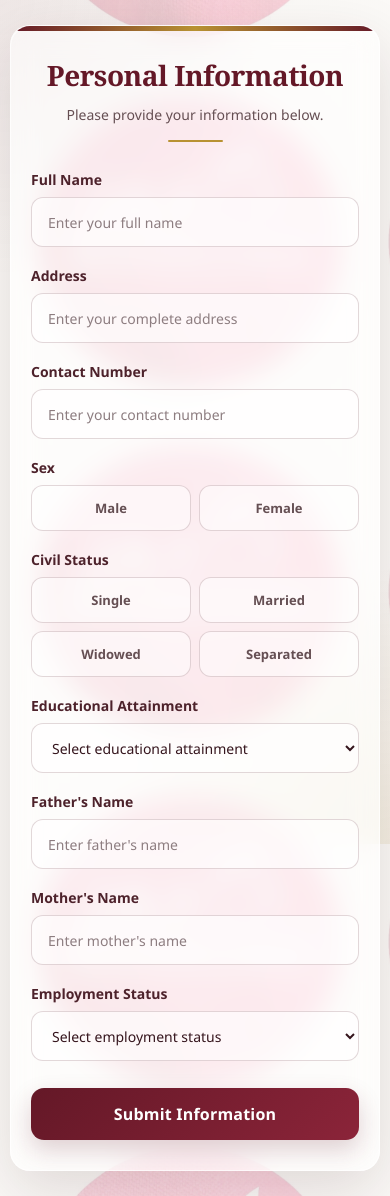
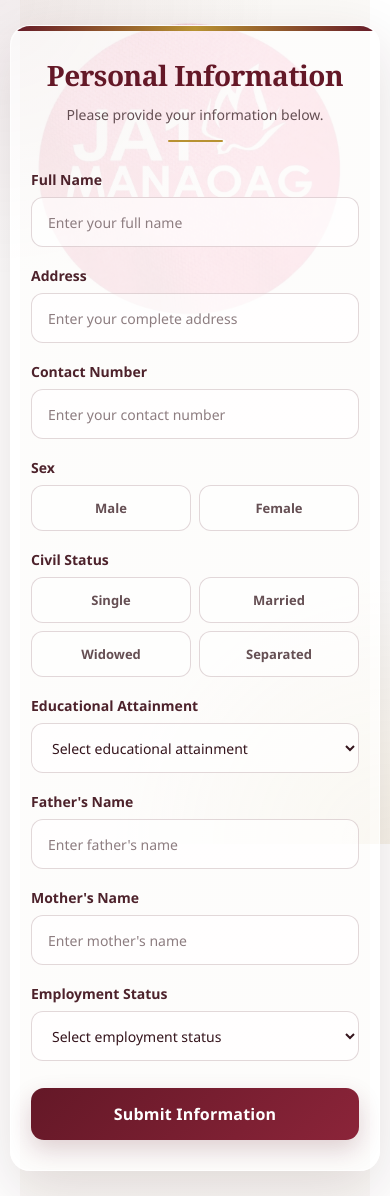
Before and after one commit to marrajanerick-alt/ja1manaoag, a Flask app: page / in a window 390 px wide. Run offline with Flask 3, Linux system fonts and the light colour scheme.

Commit message:
Update style.css

```diff
--- a/static/style.css
+++ b/static/style.css
@@ -19,7 +19,7 @@ body {
     font-family: "Segoe UI", Arial, sans-serif;
     color: #35151d;
 
-    /* Background */
+    /* Background image - does NOT repeat */
     background:
         linear-gradient(
             rgba(250, 248, 245, 0.82),
@@ -28,8 +28,8 @@ body {
         url("/static/background.jpg");
 
     background-size: 600px auto;
-    background-repeat: repeat;
-    background-position: center;
+    background-repeat: no-repeat;
+    background-position: center top;
 
     position: relative;
 }
@@ -58,7 +58,6 @@ body::before {
         );
 
     pointer-events: none;
-
     z-index: 0;
 }
 
@@ -75,13 +74,8 @@ body::before {
 
     padding: 42px;
 
-    /*
-       Transparent glass effect
-    */
+    /* Transparent - NO BLUR */
     background: rgba(255, 255, 255, 0.58);
-
-    backdrop-filter: blur(14px);
-    -webkit-backdrop-filter: blur(14px);
 
     border: 1px solid rgba(255, 255, 255, 0.65);
 
@@ -92,7 +86,6 @@ body::before {
         inset 0 1px 0 rgba(255, 255, 255, 0.7);
 
     position: relative;
-
     z-index: 1;
 
     overflow: hidden;
@@ -139,7 +132,6 @@ h1 {
         serif;
 
     font-size: 34px;
-
     font-weight: 700;
 
     color: #641827;
@@ -149,23 +141,18 @@ h1 {
     margin-bottom: 10px;
 }
 
-
 .subtitle {
     text-align: center;
 
     color: #654f53;
 
     font-size: 15px;
-
     line-height: 1.6;
 
     margin-bottom: 35px;
 
     position: relative;
 }
-
-
-/* Gold line */
 
 .subtitle::after {
     content: "";
@@ -189,16 +176,12 @@ h1 {
 
 form {
     display: flex;
-
     flex-direction: column;
-
     gap: 22px;
 }
 
-
 .form-group {
     display: flex;
-
     flex-direction: column;
 }
 
@@ -211,7 +194,6 @@ label {
     margin-bottom: 8px;
 
     font-size: 14px;
-
     font-weight: 600;
 
     color: #4d222b;
@@ -240,7 +222,6 @@ select {
     color: #35151d;
 
     font-family: inherit;
-
     font-size: 15px;
 
     outline: none;
@@ -252,15 +233,9 @@ select {
         background 0.25s ease;
 }
 
-
-/* Placeholder */
-
 input::placeholder {
     color: #8d7d80;
 }
-
-
-/* Focus */
 
 input[type="text"]:focus,
 input[type="tel"]:focus,
@@ -275,9 +250,6 @@ select:focus {
     transform: translateY(-1px);
 }
 
-
-/* Select */
-
 select {
     cursor: pointer;
 }
@@ -289,46 +261,31 @@ select {
 
 .radio-group {
     display: flex;
-
     flex-wrap: wrap;
-
     gap: 10px;
 }
 
-
 .radio-option {
     flex: 1;
-
     min-width: 120px;
-
     position: relative;
 }
 
-
-/* Hide original radio */
-
 .radio-option input[type="radio"] {
     position: absolute;
-
     opacity: 0;
-
     pointer-events: none;
 }
-
-
-/* Radio button */
 
 .radio-option label {
     display: flex;
 
     align-items: center;
-
     justify-content: center;
 
     min-height: 48px;
 
     margin: 0;
-
     padding: 10px 15px;
 
     border: 1px solid rgba(110, 60, 70, 0.20);
@@ -346,9 +303,6 @@ select {
     transition: all 0.25s ease;
 }
 
-
-/* Hover */
-
 .radio-option label:hover {
     border-color: #a56d76;
 
@@ -356,9 +310,6 @@ select {
 
     color: #641827;
 }
-
-
-/* Selected */
 
 .radio-option input[type="radio"]:checked + label {
     border-color: #7b1f32;
@@ -389,7 +340,6 @@ button[type="submit"] {
     margin-top: 8px;
 
     border: none;
-
     border-radius: 13px;
 
     background:
@@ -402,9 +352,7 @@ button[type="submit"] {
     color: white;
 
     font-family: inherit;
-
     font-size: 16px;
-
     font-weight: 700;
 
     letter-spacing: 0.2px;
@@ -420,7 +368,6 @@ button[type="submit"] {
         filter 0.25s ease;
 }
 
-
 button[type="submit"]:hover {
     transform: translateY(-2px);
 
@@ -429,7 +376,6 @@ button[type="submit"]:hover {
 
     filter: brightness(1.05);
 }
-
 
 button[type="submit"]:active {
     transform: translateY(0);
@@ -444,19 +390,14 @@ button[type="submit"]:active {
 ================================ */
 
 @keyframes fadeUp {
-
     from {
         opacity: 0;
-
-        transform:
-            translateY(20px);
+        transform: translateY(20px);
     }
 
     to {
         opacity: 1;
-
-        transform:
-            translateY(0);
+        transform: translateY(0);
     }
 }
 
@@ -470,12 +411,11 @@ button[type="submit"]:active {
     body {
         padding: 15px 10px;
 
-        /*
-           Smaller background on phones
-        */
+        /* Smaller single background */
         background-size: 350px auto;
+        background-repeat: no-repeat;
+        background-position: center top;
     }
-
 
     .container {
         margin: 10px auto;
@@ -484,64 +424,45 @@ button[type="submit"]:active {
 
         border-radius: 20px;
 
-        /*
-           Slightly more transparent on mobile
-        */
+        /* Transparent, no blur */
         background: rgba(255, 255, 255, 0.54);
     }
-
 
     h1 {
         font-size: 28px;
     }
 
-
     .subtitle {
         font-size: 14px;
-
         margin-bottom: 28px;
     }
-
 
     form {
         gap: 19px;
     }
 
-
-    /* Two columns */
-
     .radio-group {
         display: grid;
-
-        grid-template-columns:
-            1fr 1fr;
-
+        grid-template-columns: 1fr 1fr;
         gap: 8px;
     }
-
 
     .radio-option {
         min-width: 0;
     }
 
-
     .radio-option label {
         min-height: 46px;
-
         padding: 8px;
-
         font-size: 13px;
     }
-
 
     input[type="text"],
     input[type="tel"],
     select {
         height: 50px;
-
         font-size: 14px;
     }
-
 
     button[type="submit"] {
         height: 52px;
@@ -559,11 +480,9 @@ button[type="submit"]:active {
         padding: 25px 16px;
     }
 
-
     h1 {
         font-size: 25px;
     }
-
 
     .radio-group {
         grid-template-columns: 1fr;
```
